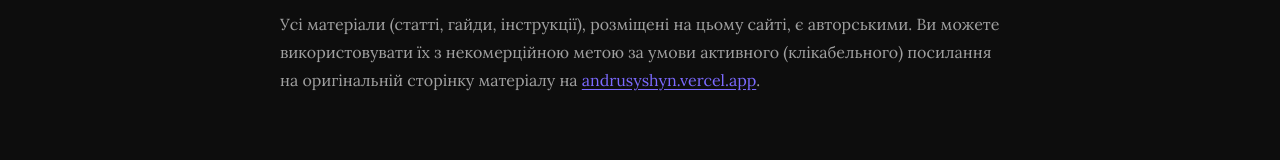
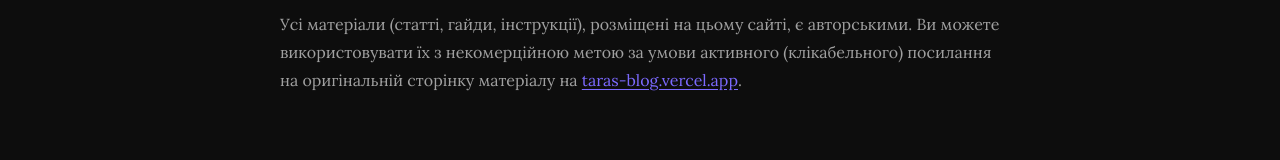
Before and after one commit to andrusyshyn-beta/taras-blog, a Next.js app: page /terms in a window 1280 px wide. Shown: the part 364-524 px from the top of the page. Built offline with nearby package versions, Linux system fonts and the light colour scheme.

Commit message:
Add Google Search Console verification tag

```diff
--- a/app/(uk)/feed.xml/route.js
+++ b/app/(uk)/feed.xml/route.js
@@ -2,7 +2,7 @@ import { getAllPosts } from '@/lib/posts';
 
 export async function GET() {
   const posts = getAllPosts();
-  const site_url = 'https://andrusyshyn.vercel.app';
+  const site_url = 'https://taras-blog.vercel.app';
 
   const feedItems = posts.map((post) => {
     return `
--- a/app/(uk)/layout.js
+++ b/app/(uk)/layout.js
@@ -10,7 +10,7 @@ export const viewport = {
 };
 
 export const metadata = {
-  metadataBase: new URL('https://andrusyshyn.vercel.app'),
+  metadataBase: new URL('https://taras-blog.vercel.app'),
   title: {
     default: 'Taras Andrusyshyn — Технології та маркетинг',
     template: '%s | Taras Andrusyshyn',
@@ -37,11 +37,14 @@ export const metadata = {
     follow: true,
   },
   alternates: {
-    canonical: 'https://andrusyshyn.vercel.app',
+    canonical: 'https://taras-blog.vercel.app',
     languages: {
-      'uk-UA': 'https://andrusyshyn.vercel.app',
-      'en-US': 'https://andrusyshyn.vercel.app/en',
+      'uk-UA': 'https://taras-blog.vercel.app',
+      'en-US': 'https://taras-blog.vercel.app/en',
     },
+  },
+  verification: {
+    google: 'lGPQT7--F0japn09VxowjaZqN2bC00NZHnAHu29D6S4',
   },
 };
 
@@ -65,9 +68,9 @@ export default function RootLayout({ children }) {
           rel="alternate"
           type="application/rss+xml"
           title="Taras Andrusyshyn | Блог (RSS)"
-          href="https://andrusyshyn.vercel.app/feed.xml"
+          href="https://taras-blog.vercel.app/feed.xml"
         />
-        <link rel="llms-txt" href="https://andrusyshyn.vercel.app/llms.txt" />
+        <link rel="llms-txt" href="https://taras-blog.vercel.app/llms.txt" />
       </head>
       <body>
         <ThemeProvider>
@@ -82,7 +85,7 @@ export default function RootLayout({ children }) {
               '@context': 'https://schema.org',
               '@type': 'Person',
               name: 'Taras Andrusyshyn',
-              url: 'https://andrusyshyn.vercel.app',
+              url: 'https://taras-blog.vercel.app',
               jobTitle: 'AI Developer & Growth Marketer',
               sameAs: [
                 'https://www.facebook.com/andrusyshyn.ts',
@@ -95,7 +98,7 @@ export default function RootLayout({ children }) {
               '@context': 'https://schema.org',
               '@type': 'WebSite',
               name: 'Taras Andrusyshyn Blog',
-              url: 'https://andrusyshyn.vercel.app/'
+              url: 'https://taras-blog.vercel.app/'
             }])
           }}
         />
--- a/app/(uk)/terms/page.js
+++ b/app/(uk)/terms/page.js
@@ -13,7 +13,7 @@ export default function TermsPage() {
         <p><em>Останнє оновлення: Березень 2026</em></p>
 
         <h2>1. Умови використання контенту</h2>
-        <p>Усі матеріали (статті, гайди, інструкції), розміщені на цьому сайті, є авторськими. Ви можете використовувати їх з некомерційною метою за умови активного (клікабельного) посилання на оригінальній сторінку матеріалу на <a href="https://andrusyshyn.vercel.app">andrusyshyn.vercel.app</a>.</p>
+        <p>Усі матеріали (статті, гайди, інструкції), розміщені на цьому сайті, є авторськими. Ви можете використовувати їх з некомерційною метою за умови активного (клікабельного) посилання на оригінальній сторінку матеріалу на <a href="https://taras-blog.vercel.app">taras-blog.vercel.app</a>.</p>
 
         <h2>2. Відмова від відповідальності (Disclaimer)</h2>
         <p>Контент на сайті надається "як є". Автор не несе відповідальності за будь-які фінансові втрати, збитки або неможливість отримання бажаного результату під час імплементації описаних маркетингових чи AI-стратегій у ваш бізнес. Будь-які інструменти ви використовуєте на свій страх і ризик.</p>
--- a/app/en/blog/[slug]/page.js
+++ b/app/en/blog/[slug]/page.js
@@ -51,9 +51,9 @@ export default async function ArticlePage({ params }) {
     '@context': 'https://schema.org',
     '@type': 'BreadcrumbList',
     itemListElement: [
-      { '@type': 'ListItem', position: 1, name: 'Blog', item: 'https://andrusyshyn.vercel.app/en/blog' },
-      { '@type': 'ListItem', position: 2, name: post.category, item: `https://andrusyshyn.vercel.app/en/blog?category=${encodeURIComponent(post.category)}` },
-      { '@type': 'ListItem', position: 3, name: post.title, item: `https://andrusyshyn.vercel.app/en/blog/${post.slug}` },
+      { '@type': 'ListItem', position: 1, name: 'Blog', item: 'https://taras-blog.vercel.app/en/blog' },
+      { '@type': 'ListItem', position: 2, name: post.category, item: `https://taras-blog.vercel.app/en/blog?category=${encodeURIComponent(post.category)}` },
+      { '@type': 'ListItem', position: 3, name: post.title, item: `https://taras-blog.vercel.app/en/blog/${post.slug}` },
     ],
   };
 
--- a/app/en/feed.xml/route.js
+++ b/app/en/feed.xml/route.js
@@ -2,7 +2,7 @@ import { getAllPosts } from '@/lib/posts-en';
 
 export async function GET() {
   const posts = getAllPosts();
-  const site_url = 'https://andrusyshyn.vercel.app';
+  const site_url = 'https://taras-blog.vercel.app';
 
   const feedItems = posts.map((post) => {
     return `
--- a/app/en/terms/page.js
+++ b/app/en/terms/page.js
@@ -13,7 +13,7 @@ export default function TermsPage() {
         <p><em>Last updated: March 2026</em></p>
 
         <h2>1. Terms of Content Use</h2>
-        <p>All materials (articles, guides, instructions) posted on this site are copyrighted. You can use them for non-commercial purposes, provided you include an active (clickable) link to the original material page at <a href="https://andrusyshyn.vercel.app">andrusyshyn.vercel.app</a>.</p>
+        <p>All materials (articles, guides, instructions) posted on this site are copyrighted. You can use them for non-commercial purposes, provided you include an active (clickable) link to the original material page at <a href="https://taras-blog.vercel.app">taras-blog.vercel.app</a>.</p>
 
         <h2>2. Disclaimer</h2>
         <p>The content on the site is provided "as is". The author is not responsible for any financial loss, damage, or inability to get the desired result when implementing the described marketing or AI strategies into your business. You use any tools at your own risk.</p>
--- a/app/robots.js
+++ b/app/robots.js
@@ -4,6 +4,6 @@ export default function robots() {
       userAgent: '*',
       allow: '/',
     },
-    sitemap: 'https://andrusyshyn.vercel.app/sitemap.xml',
+    sitemap: 'https://taras-blog.vercel.app/sitemap.xml',
   };
 }
--- a/app/sitemap.js
+++ b/app/sitemap.js
@@ -2,7 +2,7 @@ import { getAllPosts as getUkPosts } from '@/lib/posts';
 import { getAllPosts as getEnPosts } from '@/lib/posts-en';
 
 export default function sitemap() {
-  const baseUrl = 'https://andrusyshyn.vercel.app';
+  const baseUrl = 'https://taras-blog.vercel.app';
   const ukPosts = getUkPosts();
   const enPosts = getEnPosts();
 
```
Also changed, not shown: app/(uk)/blog/[slug]/page.js (+5 -5 lines), app/en/layout.js (+11 -8 lines), public/llms.txt.
